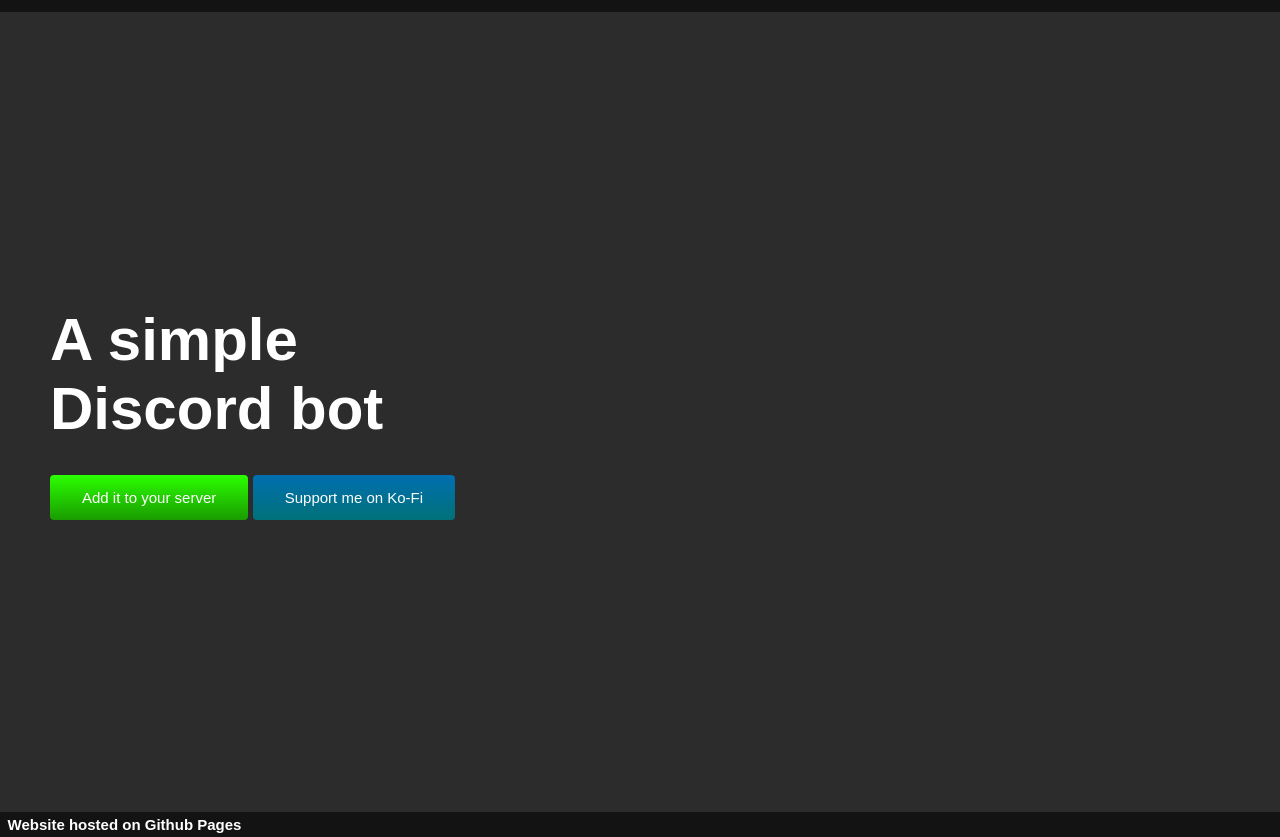
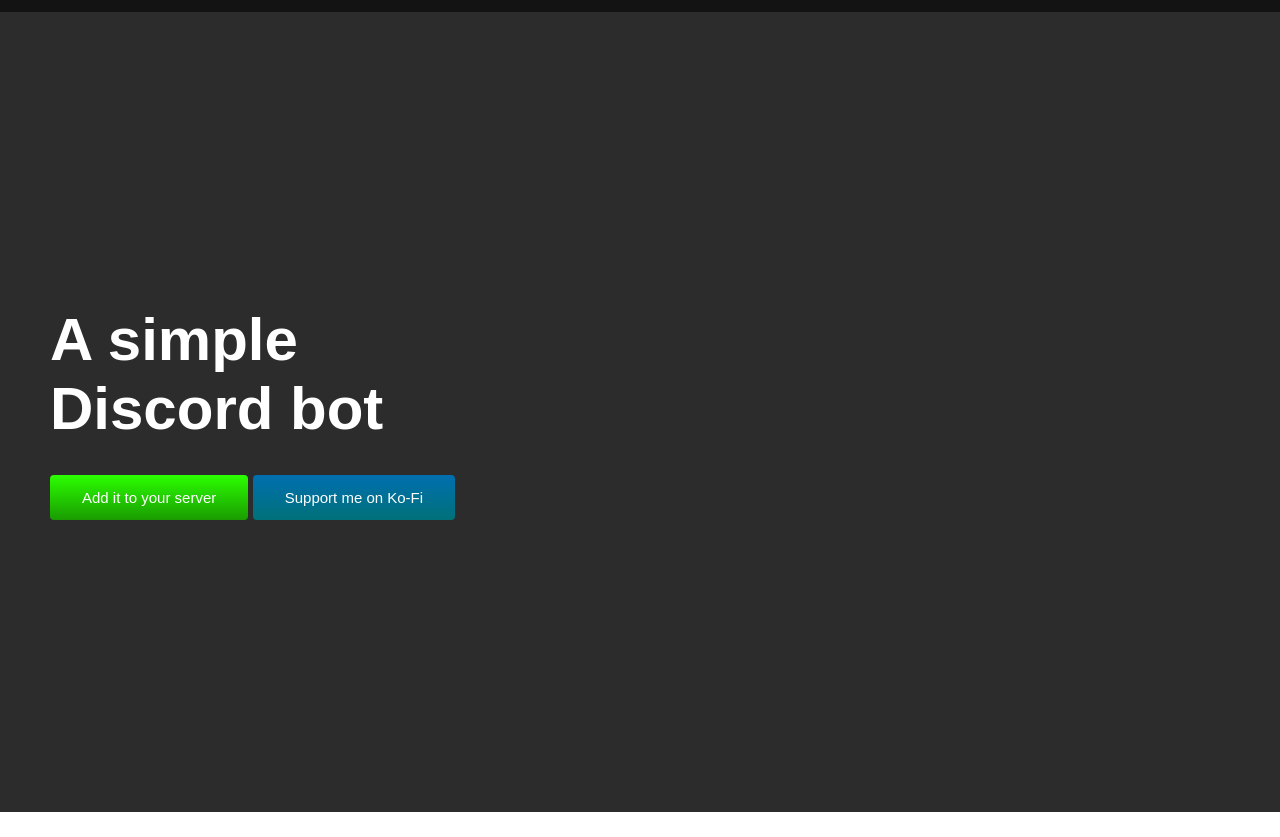
Before and after one commit to Brisolo32/TestBot, a plain HTML site: page index.html in a window 1280 px wide. Shown: the part 68-905 px from the top of the page. After the commit the page ends 880 px from the top, so only its background shows below. Drawn offline with Linux system fonts and the light colour scheme.

Commit message:
Update index.html

```diff
--- a/index.html
+++ b/index.html
@@ -34,16 +34,5 @@
                 </div>
             </div>
         </div>
-
-        <!--Footer Section-->
-        <div class="footer__container">
-            <div class="footer__links">
-                <div class="footer__link--wrapper">
-                    <div class="footer__link--items">
-                        <h2> Website hosted on Github Pages</h2>
-                    </div>
-                </div>
-            </div>
-        </div>
     </body>
 </html>
```
